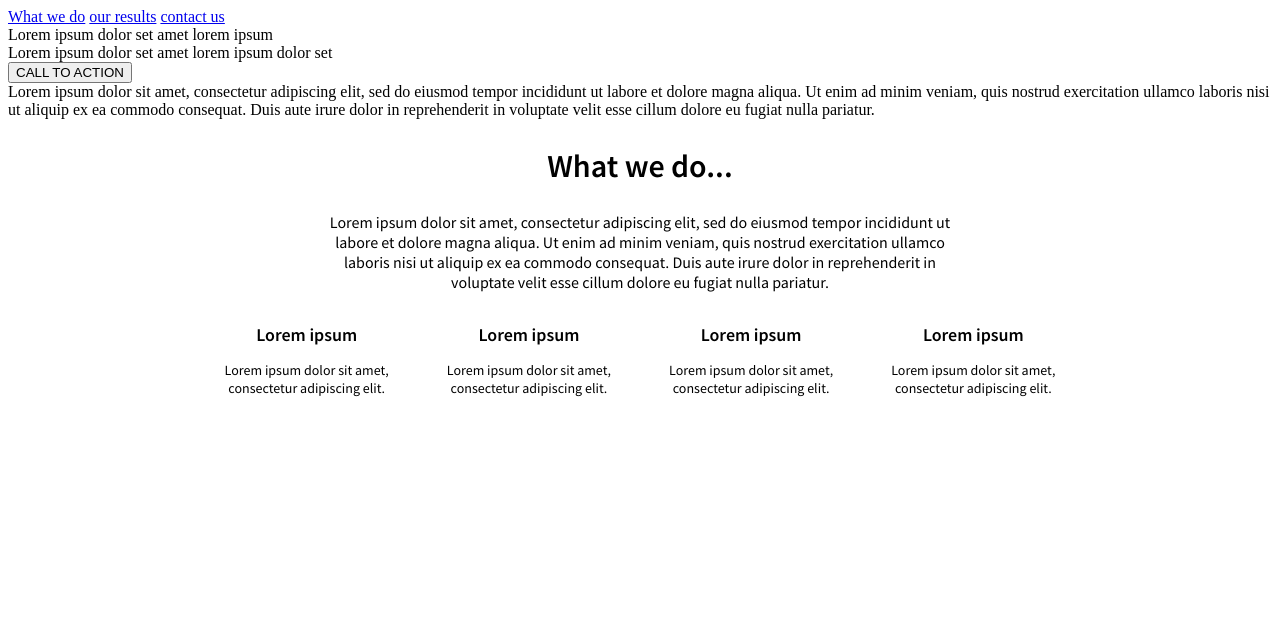
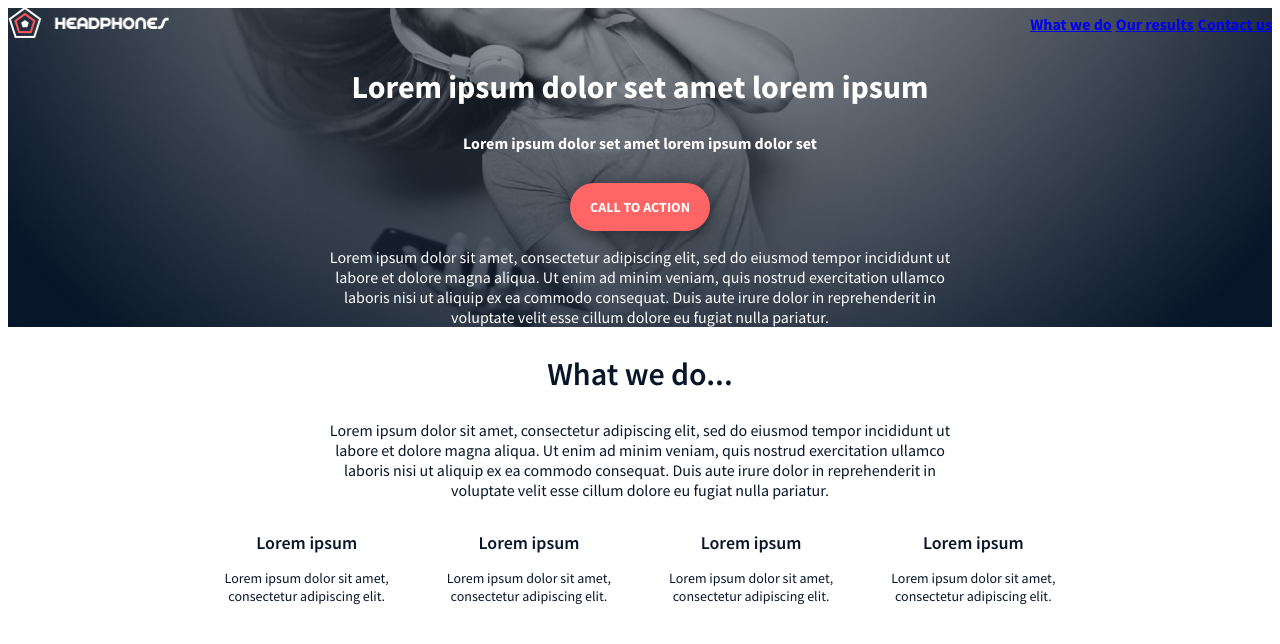
Before and after one commit to Jaylenperez/atlas-headphones, a plain HTML site: page index.html in a window 1280 px wide. Drawn offline with Linux system fonts and the light colour scheme.

Commit message:
header section

```diff
--- a/index.html
+++ b/index.html
@@ -15,26 +15,32 @@
         <!-- Logo & Nav Menu -->
         <div class="header-top">
             <!-- Logo -->
-            <div class="logo"></div>
+            <div class="logo">
+                <img src="images/logo_headphones.png" alt="Logo" class="logo">
+            </div>
             <!-- Nav Menu -->
             <div class="nav-menu">
                 <nav>
                     <a href="#whatwedo">What we do</a>
-                    <a href="#results">our results</a>
-                    <a href="#contact">contact us</a>
+                    <a href="#results">Our results</a>
+                    <a href="#contact">Contact us</a>
                 </nav>
             </div>
         </div>
+
         <!-- Header Content -->
-        <div class="header-content">
-                <!-- Top Text -->
-                <div class="header-title">Lorem ipsum dolor set amet lorem ipsum</div>
-                <div class="header-subtitle">Lorem ipsum dolor set amet lorem ipsum dolor set</div>
+        <section class="header-bottom">
+            <div>
+                <!-- Header Title-->
+                <h1>Lorem ipsum dolor set amet lorem ipsum</h1>
+                <!-- Header Subtitle -->
+                <h2>Lorem ipsum dolor set amet lorem ipsum dolor set</h2>
                 <!-- Header Button -->
-                <button class="header-button">CALL TO ACTION</button>
+                <button>CALL TO ACTION</button>
                 <!-- Header Description -->
-                <div class="header-desc">Lorem ipsum dolor sit amet, consectetur adipiscing elit, sed do eiusmod tempor incididunt ut labore et dolore magna aliqua. Ut enim ad minim veniam, quis nostrud exercitation ullamco laboris nisi ut aliquip ex ea commodo consequat. Duis aute irure dolor in reprehenderit in voluptate velit esse cillum dolore eu fugiat nulla pariatur.</div>
-        </div>
+                <p>Lorem ipsum dolor sit amet, consectetur adipiscing elit, sed do eiusmod tempor incididunt ut<br>labore et dolore magna aliqua. Ut enim ad minim veniam, quis nostrud exercitation ullamco<br>laboris nisi ut aliquip ex ea commodo consequat. Duis aute irure dolor in reprehenderit in<br> voluptate velit esse cillum dolore eu fugiat nulla pariatur.</p>
+            </div>
+        </section>
     </header>
 
     <main>
--- a/styles.css
+++ b/styles.css
@@ -10,21 +10,92 @@
     src: url(./fonts/SourceSansPro-Semibold.otf) format("opentype");
 }
 
+/* CUSTOM FONT: BOLD */
+@font-face {
+    font-family: 'Source Sans Pro Bold';
+    src: url(./fonts/SourceSansPro-Bold.otf) format("opentype");
+}
+
 /* GLOBAL STYLES */
+body {}
 
 /* HEADER STYLES (TASK 1) */
-header {}
+header {
+    background-image: url("images/headphones_hero_1.jpg");
+    background-size: cover;
+    background-position: center;
+    background-repeat: no-repeat;
+}
 
-.header-top {}
+/* LOGO & NAV-MENU CONTAINER */
+.header-top {
+    display: flex;
+    justify-content: space-between;
+    align-items: center;
+    height: 32px;
+    flex-shrink: 0;
+}
 
-.logo {}
+/* LOGO POSITION */
+.logo {
+    position: relative;
+}
 
-.nav-menu
+/* LOGO IMAGE STYLES */
+.logo img {
+    width: 161px;
+    height: 32px;
+}
 
-/* WHAT WE DO, OUR RESULTS, AND CONTACT US */
+/* NAV MENU CONTAINER */
+.nav-menu {
+    display: flex;
+    justify-content: flex-end;
+    align-items: center;
+    list-style-type: none;
+    padding: 0;
+}
 
+.nav-menu a {
+    font-family: 'Source Sans Pro Bold';
+}
 
-.header-content
+.header-bottom {
+    text-align: center;
+    color: #FFF;
+}
+
+.header-bottom h1 {
+    font-family: 'Source Sans Pro Bold';
+    font-size: 32px;
+}
+
+.header-bottom h2 {
+    font-family: 'Source Sans Pro Bold';
+    font-size: 16px;
+}
+
+.header-bottom button {
+    font-family: 'Source Sans Pro Bold';
+    font-size: 14px;
+    padding: 15px 20px;
+    font-size: 14px;
+    cursor: pointer;
+    border-radius: 25px;
+    background-color: #FF6565;
+    color: #ffffff;
+    display: block;
+    margin-left: auto;
+    margin-right: auto;
+    margin-top: 30px;
+    border: 0;
+    box-shadow: 0px 2px 20px 0px rgb(0, 0, 0, 0.50);
+}
+
+.header-bottom p {
+    font-family: 'Source Sans Pro Regular';
+    font-size: 16px;
+}
 
 /* BODY STYLES (TASK 2) */
 .body {
```
